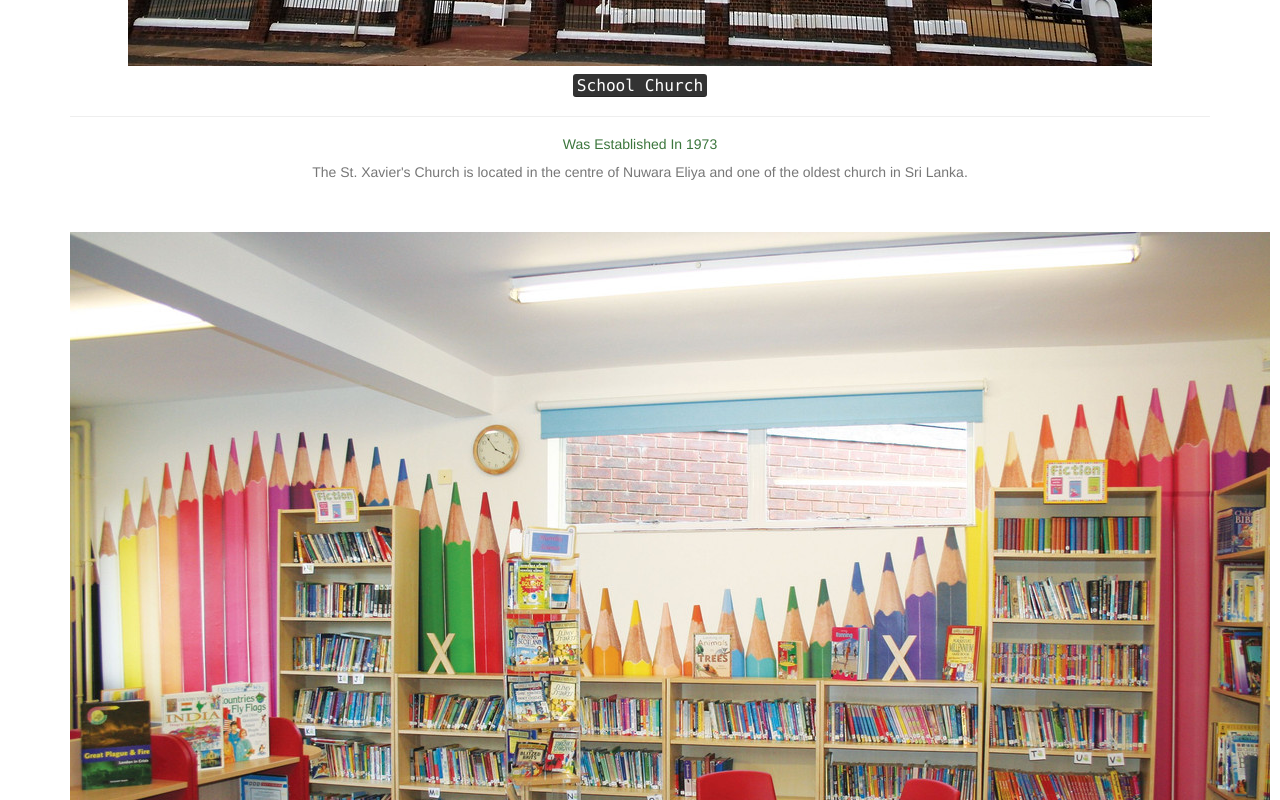
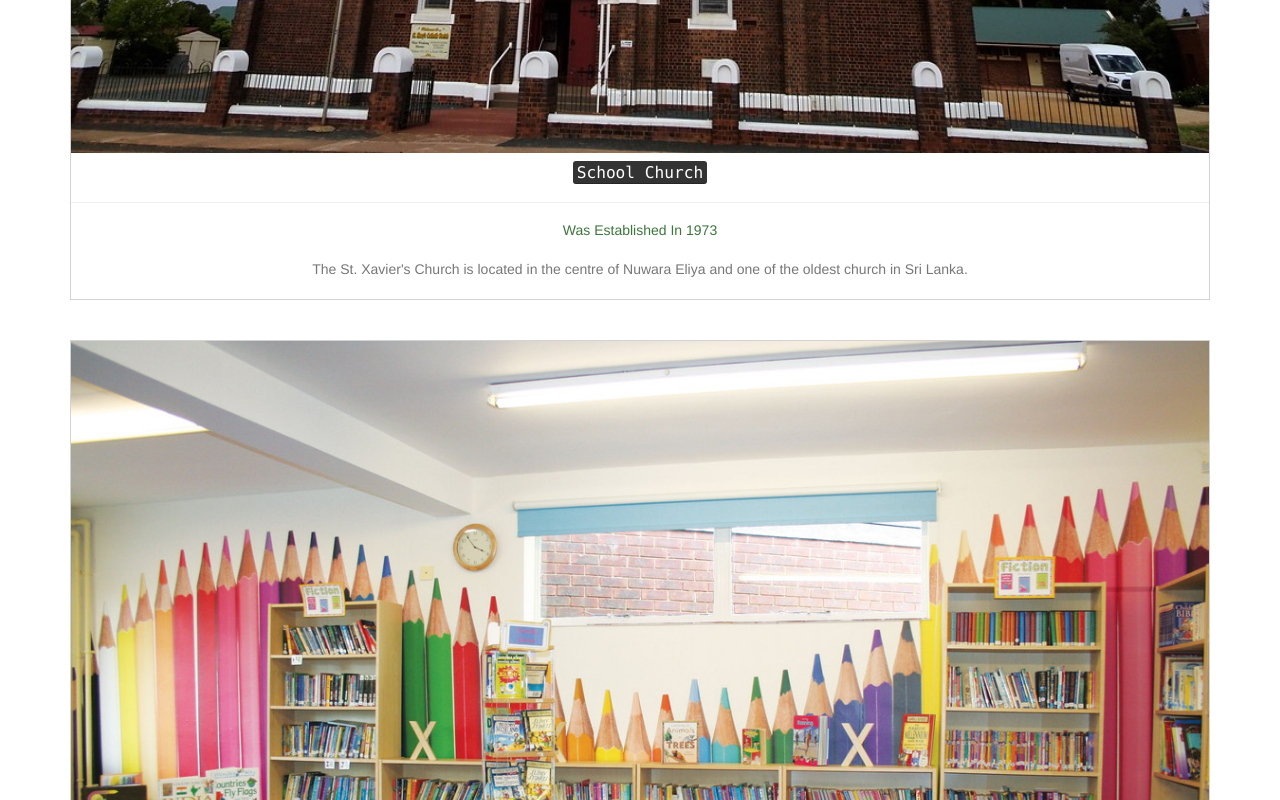
Before and after one commit to yashu5769/Schoolweb2, a plain HTML site: page index.html in a window 1280 px wide. Shown: the part 1360-2160 px from the top of the page. Drawn offline with nearby package versions, Linux system fonts and the light colour scheme.

Commit message:
Add files via upload

```diff
--- a/style.css
+++ b/style.css
@@ -3,3 +3,12 @@
     height: 500px;
     border: none;
 }
+.travel_mainDiv {
+    border: 1px solid lightgray;
+}
+.travel_mainDiv img {
+    width: 100%;
+}
+.travel_mainDiv h5 , .travel_mainDiv p {
+    margin: 20px;
+}
```
